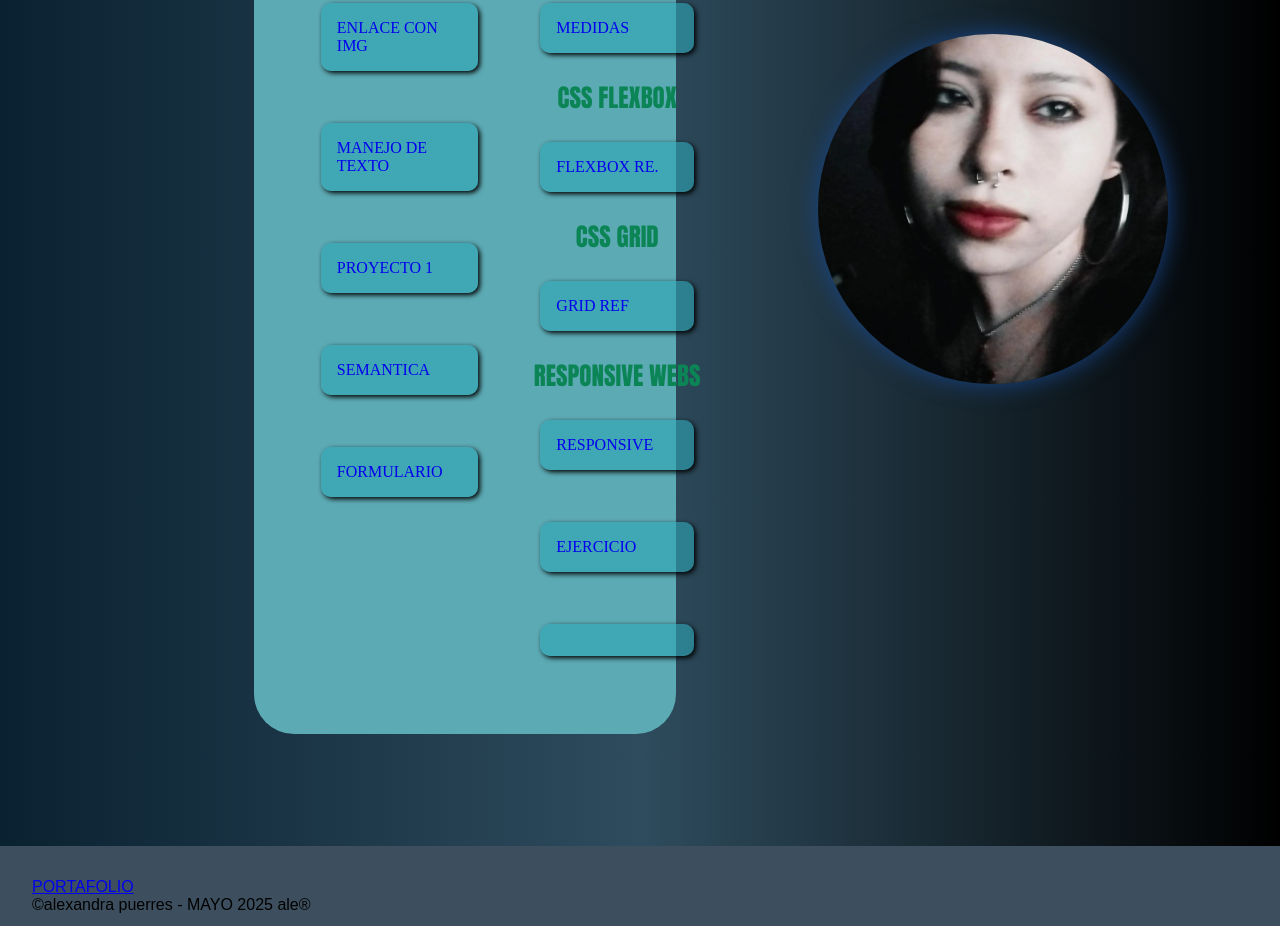
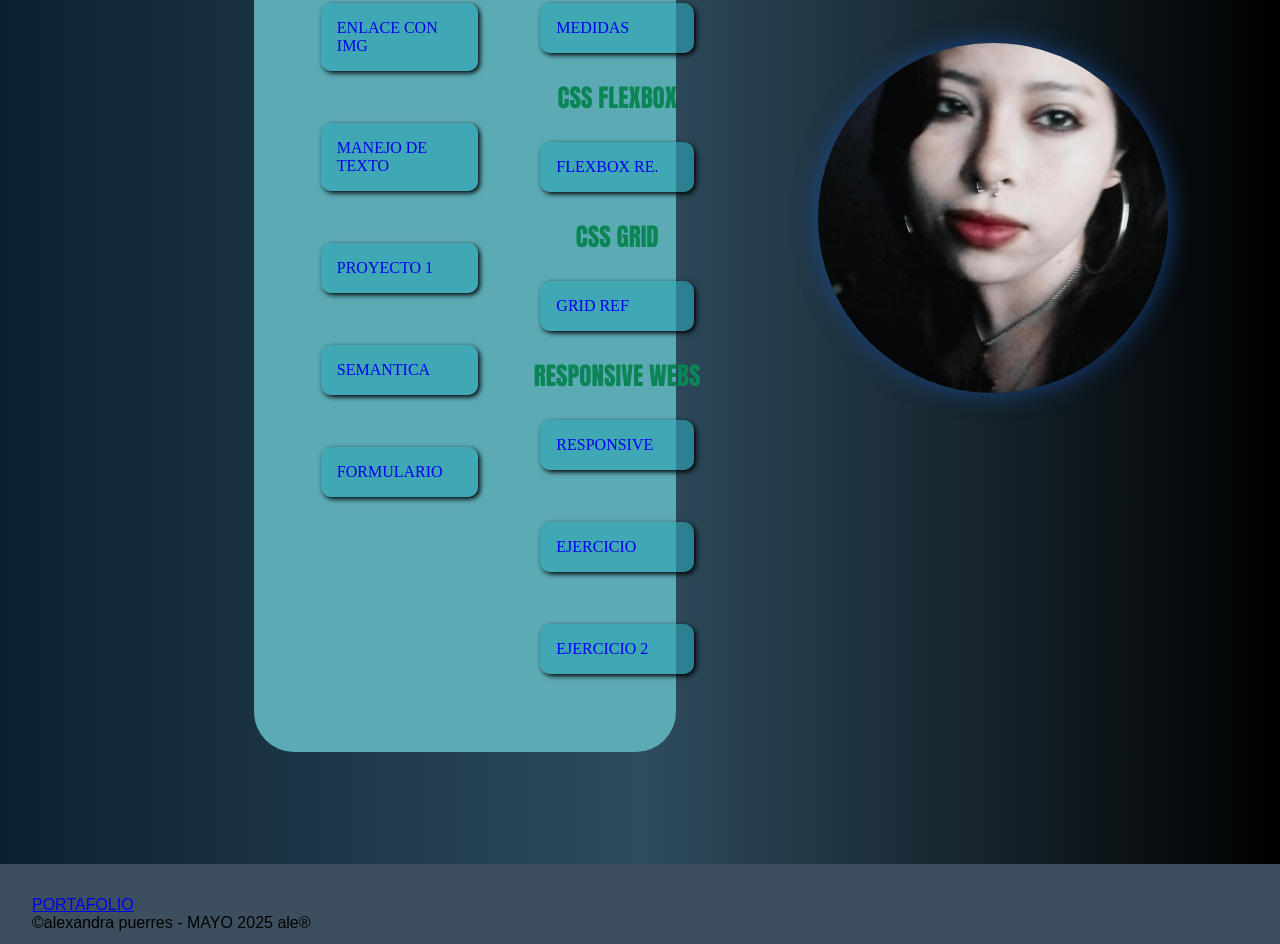
Before and after one commit to Puerresalexa/Puerresalexa, a plain HTML site: page index.html in a window 1280 px wide. Shown: the part 514-1458 px from the top of the page. Drawn offline with Linux system fonts and the light colour scheme.

Commit message:
firt commit

```diff
--- a/index.html
+++ b/index.html
@@ -38,7 +38,7 @@
                <h2 class="seis">RESPONSIVE WEBS</h2>
                <li><a href="20250526/responsive.html">RESPONSIVE</a></li>
                <li><a href="20250526/sample2.html">EJERCICIO</a></li>
-               <li><a href="20250527/index.html"></a></li>
+               <li><a href="20250527/index.html">EJERCICIO 2</a></li>
             </article>
 
             </article>
```
